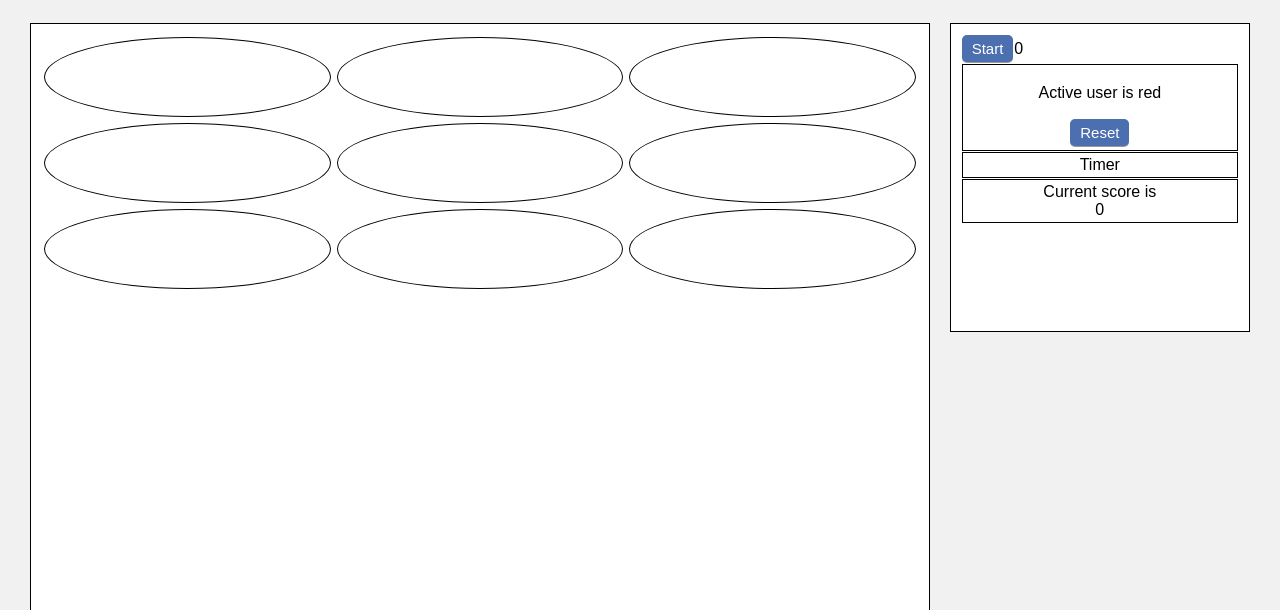
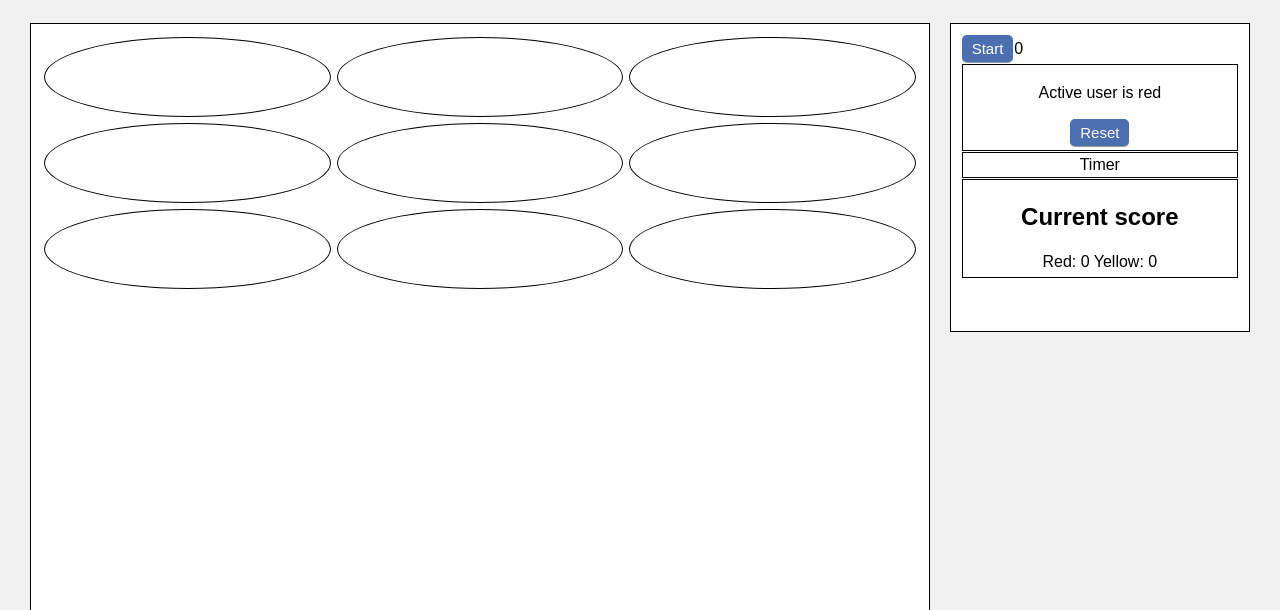
Before and after one commit to kamilakli/connect3, a React app: page / in a window 1280 px wide. Shown: the part 190-800 px from the top of the page. Built offline with nearby package versions, Linux system fonts and the light colour scheme.

Commit message:
added score does not work

```diff
--- a/src/scripts/App.js
+++ b/src/scripts/App.js
@@ -8,6 +8,7 @@ import {Comments} from './comments';
 
 let column = ["","",""];
 let board = [[...column],[...column],[...column]];
+let winner;
 
 export class App extends React.Component {
     constructor(props){
@@ -15,9 +16,13 @@ export class App extends React.Component {
         this.state = {
           name: 'red' ,
           columns: [[...column],[...column],[...column]],
+          scoreRed:0,
+          scoreYellow:0
         };
         this.changeUser = this.changeUser.bind(this);
         this.resetGame = this.resetGame.bind(this);
+        this.addScore = this.addScore.bind(this);
+        this.checkWinner = this.checkWinner.bind(this);
       }
 
     changeUser(number) {
@@ -28,19 +33,45 @@ export class App extends React.Component {
           {name: currentUser, columns: newList },
           function (){
             this.checkWinner();
-
           }
           );
       }
+
       checkWinner()
-      { for (let i=0; i<3; i++)
+      {for (let i=0; i<3; i++)
         {
         if (this.state.columns[i][0]&&this.state.columns[i][0]==this.state.columns[i][1]&&this.state.columns[i][1]==this.state.columns[i][2])
            {
-          console.log ("The winner is", this.state.columns[i][0])
+          console.log ("The winner is", this.state.columns[i][0]);
+          return winner = this.state.columns[i][0];
            }
-        }
+        else if (this.state.columns[0][i]&&this.state.columns[0][i]==this.state.columns[1][i]&&this.state.columns[1][i]==this.state.columns[2][i])
+          {
+          console.log ("The winner is", this.state.columns[0][i]);
+          return winner = this.state.columns[0][i];
+          }
+        else if (this.state.columns[0][0]&&this.state.columns[0][0]==this.state.columns[1][1]&&this.state.columns[1][1]==this.state.columns[2][2]||this.state.columns[0][2]==this.state.columns[1][1]&&this.state.columns[1][1]==this.state.columns[2][0])
+          {
+          console.log ("The winner is", this.state.columns[1][1]);
+          return winner = this.state.columns[1][1];
+          }
       }
+      this.addScore();
+    }
+
+    addScore(){
+      let scoreR=this.state.scoreRed;
+      let scoreY=this.state.scoreYellow;
+      if (winner == 'red') {
+          return scoreR = scoreR++;
+      }
+      else if (winner == 'yellow') {
+          return scoreY = scoreY++
+      }
+      this.setState({scoreRed:scoreR, scoreYellow:scoreY});
+
+        console.log('Add score', scoreR)
+  }
 
       resetGame (){
         console.log(board);
@@ -61,6 +92,8 @@ export class App extends React.Component {
                 activeUser={this.state.name}
                 handleChange={this.changeUser}
                 resetGame={this.resetGame}
+                scoreRed={this.state.scoreRed}
+                scoreYellow={this.state.scoreYellow}
                   />
             </div>
             <div className="comments">
--- a/src/scripts/currentScore.js
+++ b/src/scripts/currentScore.js
@@ -1,9 +1,18 @@
 import React from 'react';
 
+
+
 export class CurrentScore extends React.Component {
+    constructor(props){
+        super(props);
+
+}
     render () {
         return (
-    <div className ="currentscore">Current score is <span id="score">0</span></div>
+            <div className ="currentscore">
+    <h2>Current score </h2>
+    <div className ="score"><span id="scoreRed">Red: {this.props.scoreRed} </span> <span id="scoreYellow">Yellow: {this.props.scoreYellow}</span></div>
+    </div>
     );
     }
 }
--- a/src/scripts/table.js
+++ b/src/scripts/table.js
@@ -21,7 +21,7 @@ export class Table extends React.Component {
             {this.state.counter}
             <ActiveUser activeUser={this.props.activeUser} handleChange={this.props.handleChange} resetGame={this.props.resetGame}/>
             <Timer />
-            <CurrentScore />
+            <CurrentScore scoreRed={this.props.scoreRed} scoreYellow={this.props.scoreYellow}/>
         </div>
         );
     }
--- a/style.css
+++ b/style.css
@@ -83,6 +83,11 @@ body {
     border: 0.5px solid black;
     margin: 1px;
     padding: 3px;
+}
+.score {
+    display: inline;
+    padding: 2px;
+    margin: 0.5px;
 }
 .allComments{
     display: flex;
```
